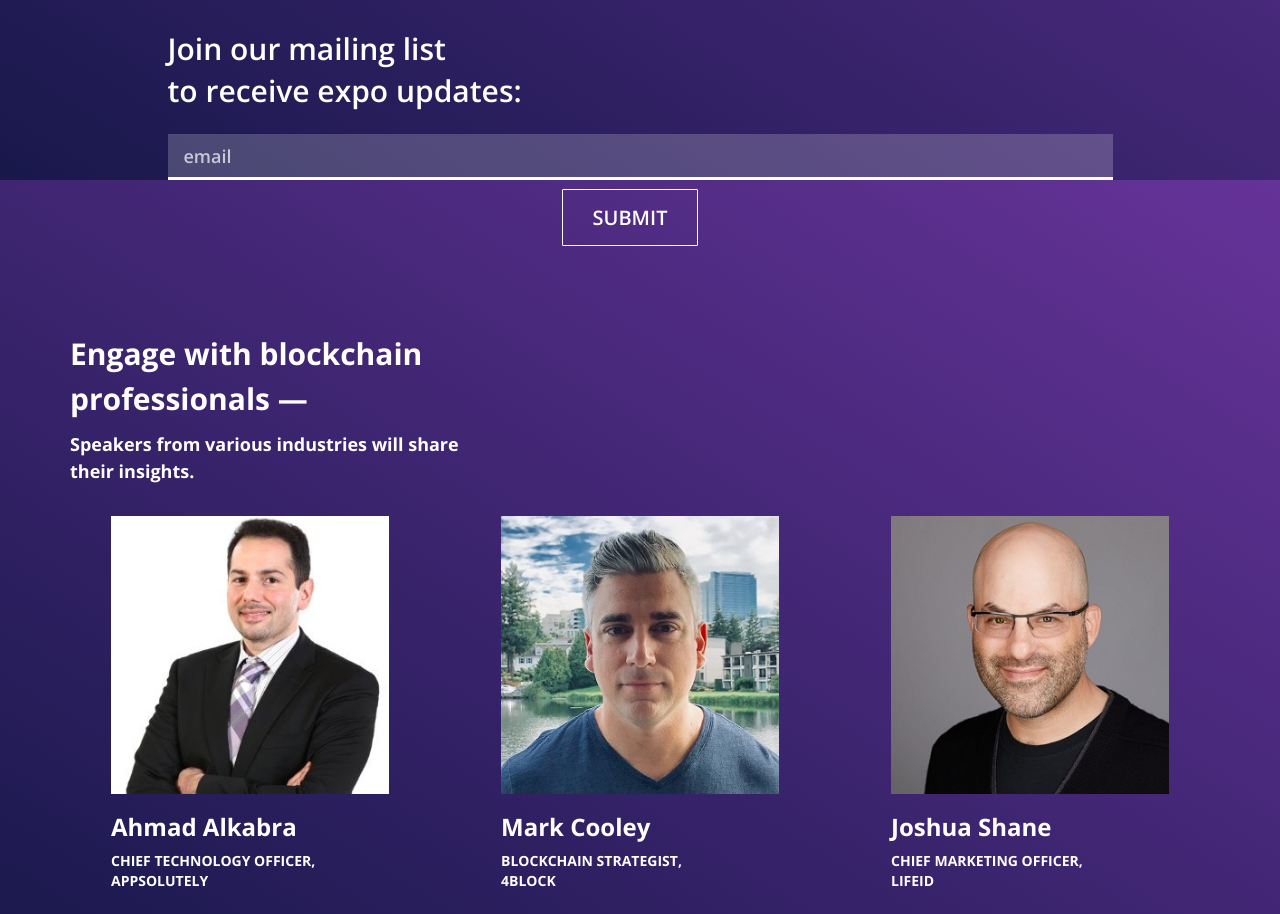
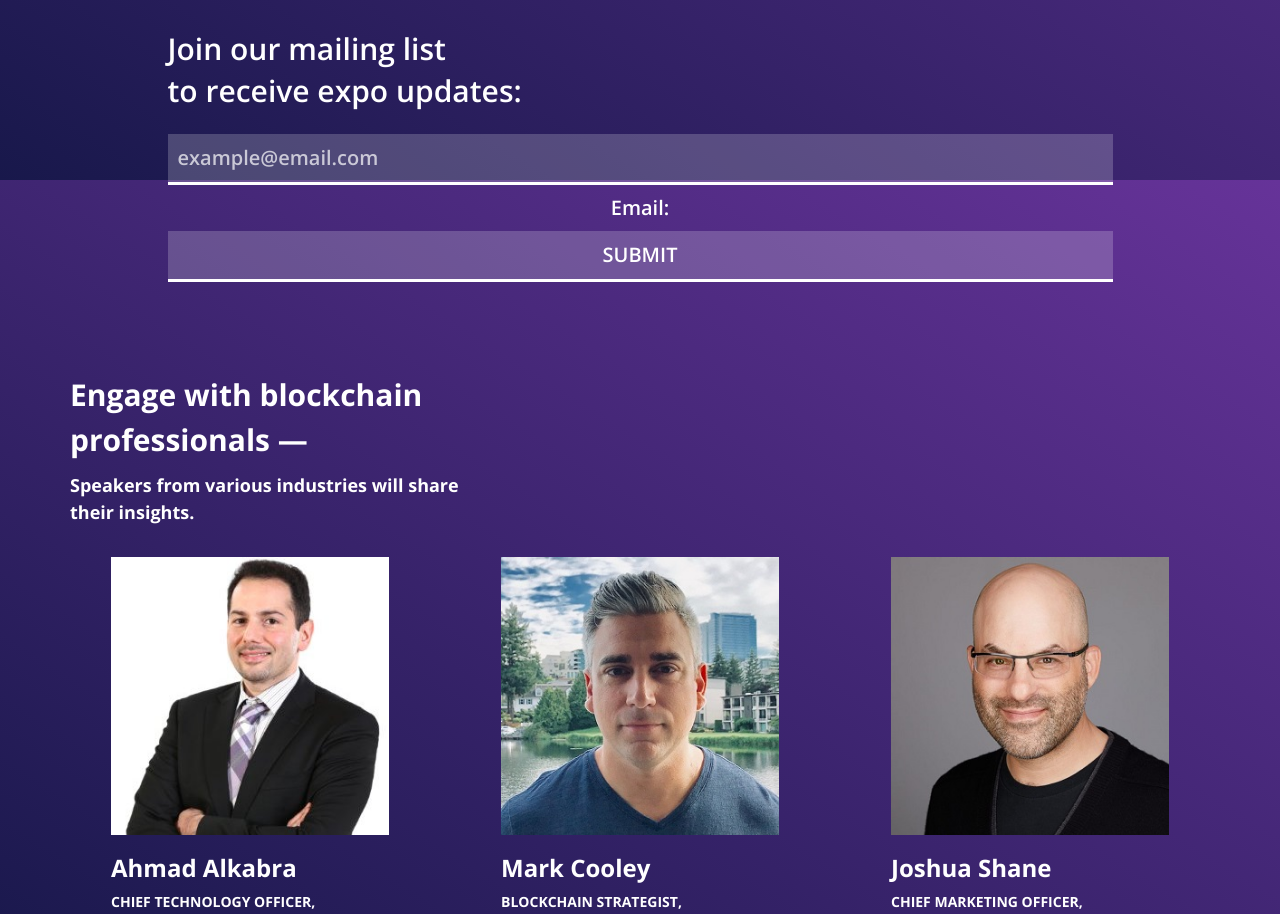
Before and after one commit to uwblockchain/website-expo-2018, a React (Create React App) app: page / in a window 1280 px wide. Shown: the part 2220-3134 px from the top of the page. Built offline with nearby package versions, Linux system fonts and the light colour scheme.

Commit message:
Fixed forms

```diff
--- a/src/js/Newsletter.js
+++ b/src/js/Newsletter.js
@@ -1,6 +1,7 @@
 import '../css/App.css';
 import React from 'react';
-import { Form, FormGroup, FormControl, Button } from 'react-bootstrap';
+
+const formURL = "https://docs.google.com/forms/d/e/1FAIpQLScop3n8W-Agyc9McdWQJL74PGGpSoA3WJfTJHhL1M2dG-ArHw/formResponse?";
 
 const Newsletter = () => (
   <div className="Newsletter">
@@ -10,12 +11,11 @@ const Newsletter = () => (
       to receive expo updates:
     </h2>
     <div className="form newsletter-form">
-      <Form >
-        <FormGroup controlId="formInlineEmail">
-          <FormControl type="email" placeholder="email" bsSize="large" />
-        </FormGroup>{' '}
-        <a type="submit" className="btn-hero">SUBMIT</a>
-      </Form>
+      <form name="gform" id="gform" enctype="text/plain" action={formURL}>
+        <input type="text" name="entry.1619487764" id="entry.1619487764" placeholder="example@email.com"/>
+          <br/>Email:<br/>
+        <input type="submit" value="SUBMIT" className="btn-hero" />
+      </form>
     </div>
   </div>
 );
--- a/src/js/contact/Contact.js
+++ b/src/js/contact/Contact.js
@@ -39,18 +39,15 @@ const Contact = () => (
     <div className="container">
       <Row>
         <Col md={6} mdOffset={3}>
-        <form name="gform" id="gform" enctype="text/plain" action="https://docs.google.com/forms/d/e/1FAIpQLScqWh13INbTOAO_Acqwtq3vsDjs0VvpT24Xeuwe4-7Ph9o0rg/formResponse?" target="hidden_iframe" onsubmit="submitted=true;">
-          Name:<br/>
-          <input type="text" name="entry.1465724548" id="entry.1465724548" placeholder="John Doe"/>
-          <br/>Email:<br/>
-          <input type="email" name="entry.1347977438" id="entry.1347977438" placeholder="example@email.com"/>
-          <br/>Inquiry:<br/>
-          <textarea name="entry.2033481424" id="entry.2033481424" rows="6"></textarea>
-          <input type="submit" value="Submit" id="contact-form-submit"/>
-        </form>
-
-
-        <iframe name="hidden_iframe" id="hidden_iframe" style={{display:'none'}} onLoad="if(submitted) {}"></iframe>
+          <form name="gform" id="gform" enctype="text/plain" action="https://docs.google.com/forms/d/e/1FAIpQLSeot5RwBo1pB2nHlBhJ7vwc01f099L7bZ77jjeIUdxgJZO7vA/formResponse?">
+            Name:<br/>
+            <input type="text" name="entry.421613487" id="entry.421613487" placeholder="John Doe"/>
+            <br/>Email:<br/>
+            <input type="email" name="entry.1113741343" id="entry.1113741343" placeholder="example@email.com"/>
+            <br/>Inquiry:<br/>
+            <textarea name="entry.410895613" id="entry.410895613" rows="6"></textarea>
+            <input type="submit" value="Submit" id="contact-form-submit"/>
+          </form>
         </Col>
       </Row>
     </div>
```
